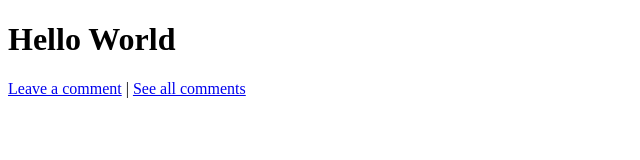
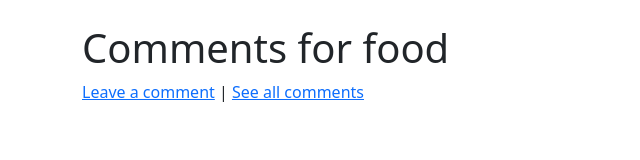
Before and after one commit to Leandermai/cloudcomputing, a website: page index.html in a window 1280 px wide. Shown: the whole page, without its empty margins (0-640 px from the left). Drawn offline with nearby package versions, Linux system fonts and the light colour scheme.

Commit message:
modified:   index.html 	modified:   style.css

```diff
--- a/index.html
+++ b/index.html
@@ -3,10 +3,13 @@
 <head>
     <meta charset="UTF-8">
     <meta name="viewport" content="width=device-width, initial-scale=1.0">
-    <link rel="stylesheet" href="style.css"
+    <!-- Bootstrap CSS -->
+    <link rel="stylesheet" href="https://stackpath.bootstrapcdn.com/bootstrap/5.3.0/css/bootstrap.min.css">
+    <!-- Your Custom CSS -->
+    <link rel="stylesheet" href="style.css">
 </head>
-<body>
-    <h1>Hello World</h1>
+<body class="container mt-4">
+    <h1>Comments for food</h1>
     <nav>
         <a href="/comments.html">Leave a comment</a> |
         <a href="/showcomments.html">See all comments</a>
--- a/style.css
+++ b/style.css
@@ -0,0 +1,5 @@
+.header {
+    background-color: #28a745; /* Bootstrap's green color */
+    color: white;
+    padding: 20px 0;
+}
```
